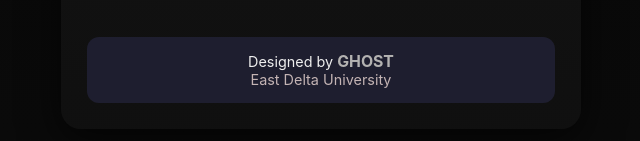
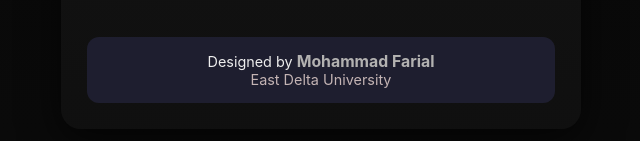
Before and after one commit to black-007-web/published_sample_edu, a website: page index.html in a window 1280 px wide. Shown: the part 465-606 px from the top of the page, 319-959 px from the left. Drawn offline with Linux system fonts and the light colour scheme.

Commit message:
Update index.html

```diff
--- a/index.html
+++ b/index.html
@@ -46,7 +46,8 @@
     <!-- Footer -->
     <footer class="site-footer">
       <p class="designer">
-        Designed by <strong>GHOST</strong><br />
+        Designed by <strong>Mohammad Farial</strong><br />
+
         <span class="university">East Delta University</span>
       </p>
     </footer>
```
